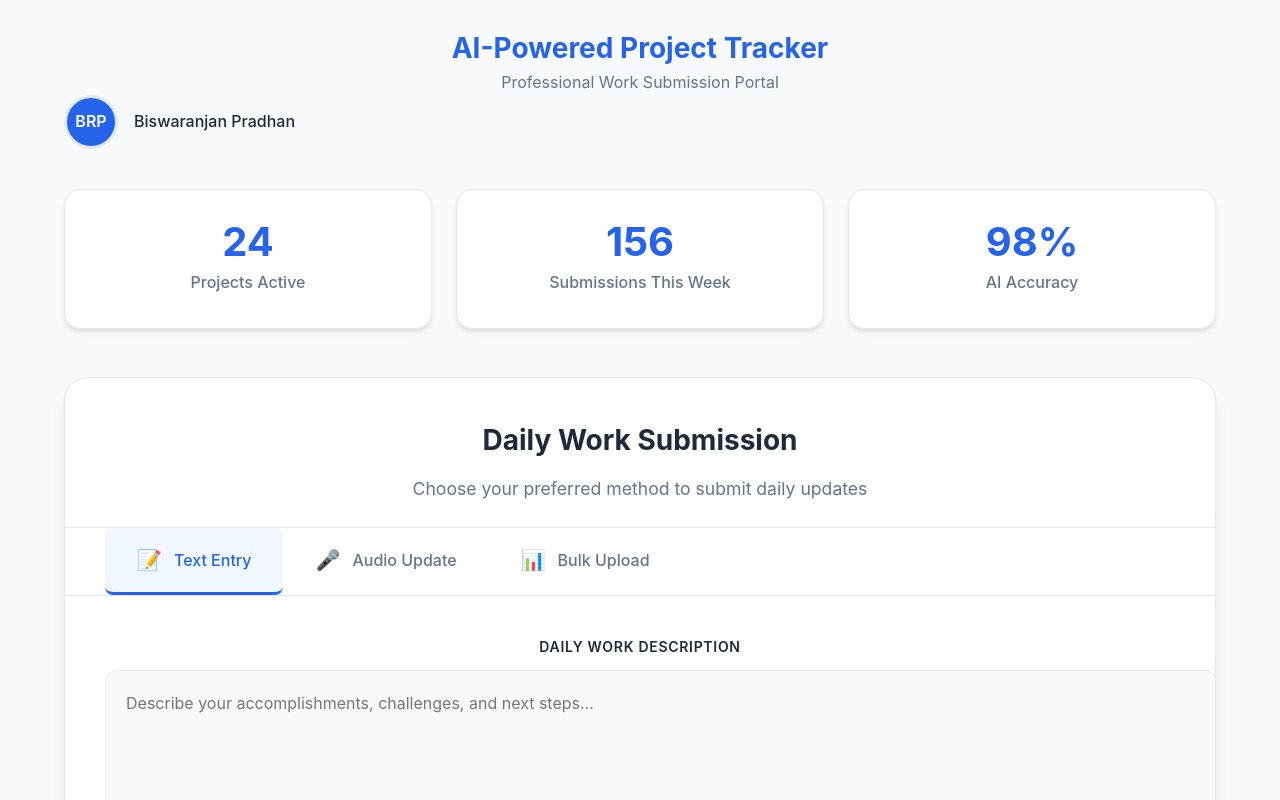
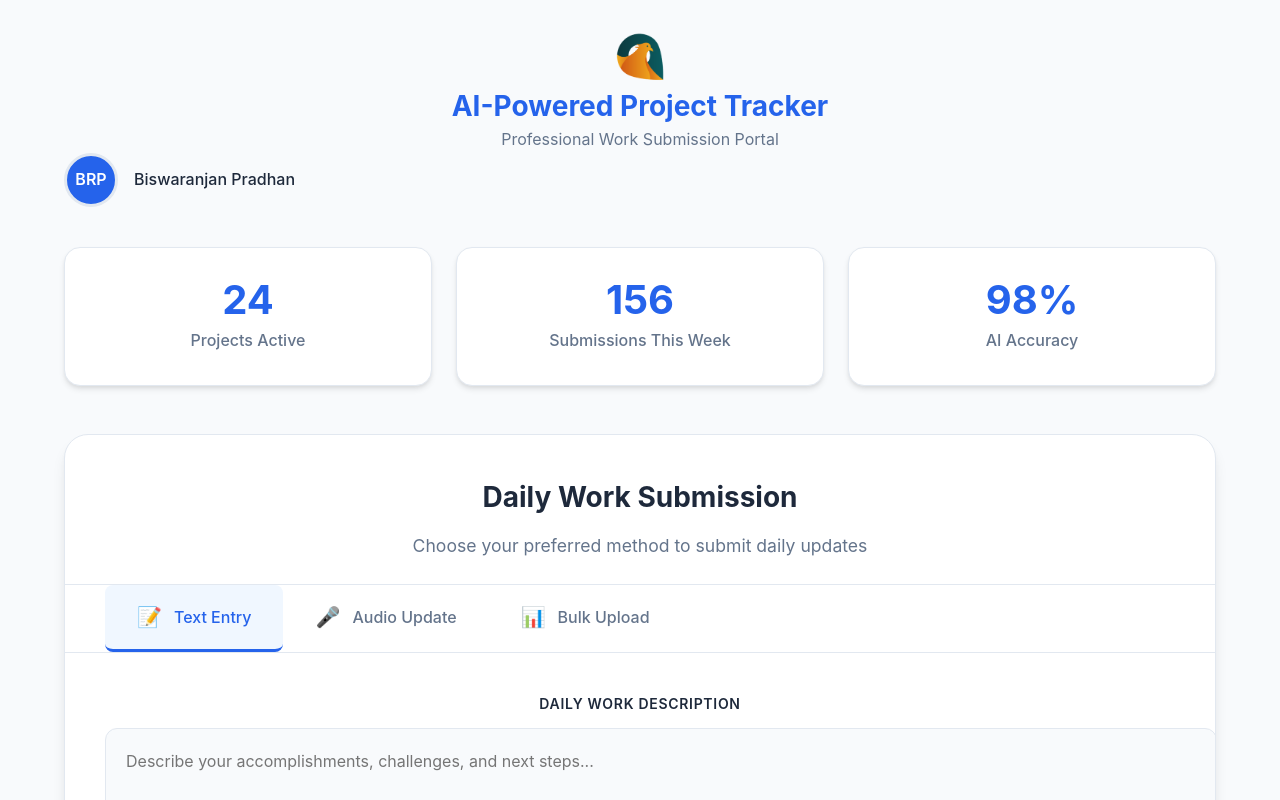
Before and after one commit to coderBiswaNisum/AI_Powered_Project_Tracker, a React (Vite) app: page / in a window 1280 px wide. Shown: the top 800 px of the page. Built offline with nearby package versions, Linux system fonts and the light colour scheme.

Commit message:
With Logo

```diff
--- a/src/pages/HomePage/HomePage.jsx
+++ b/src/pages/HomePage/HomePage.jsx
@@ -1,5 +1,7 @@
 import React, { useState, useRef } from 'react';
 import './HomePage.css';
+  import Logo from '../../assets/Images/logo.png'
+
 
 const HomePage = () => {
   const [activeTab, setActiveTab] = useState('text');
@@ -72,7 +74,8 @@ const HomePage = () => {
       <div className="">
         <div className="container">
         <div className="row align-items-center">
-            <div className="col">
+            <div className="col d-flex">
+                <img src={Logo} alt="" width={50}/>
               <h1 className="header-title">AI-Powered Project Tracker</h1>
               <p className="header-subtitle">Professional Work Submission Portal</p>
             </div>
```
Also changed, not shown: src/assets/Images/logo.PNG (added).
